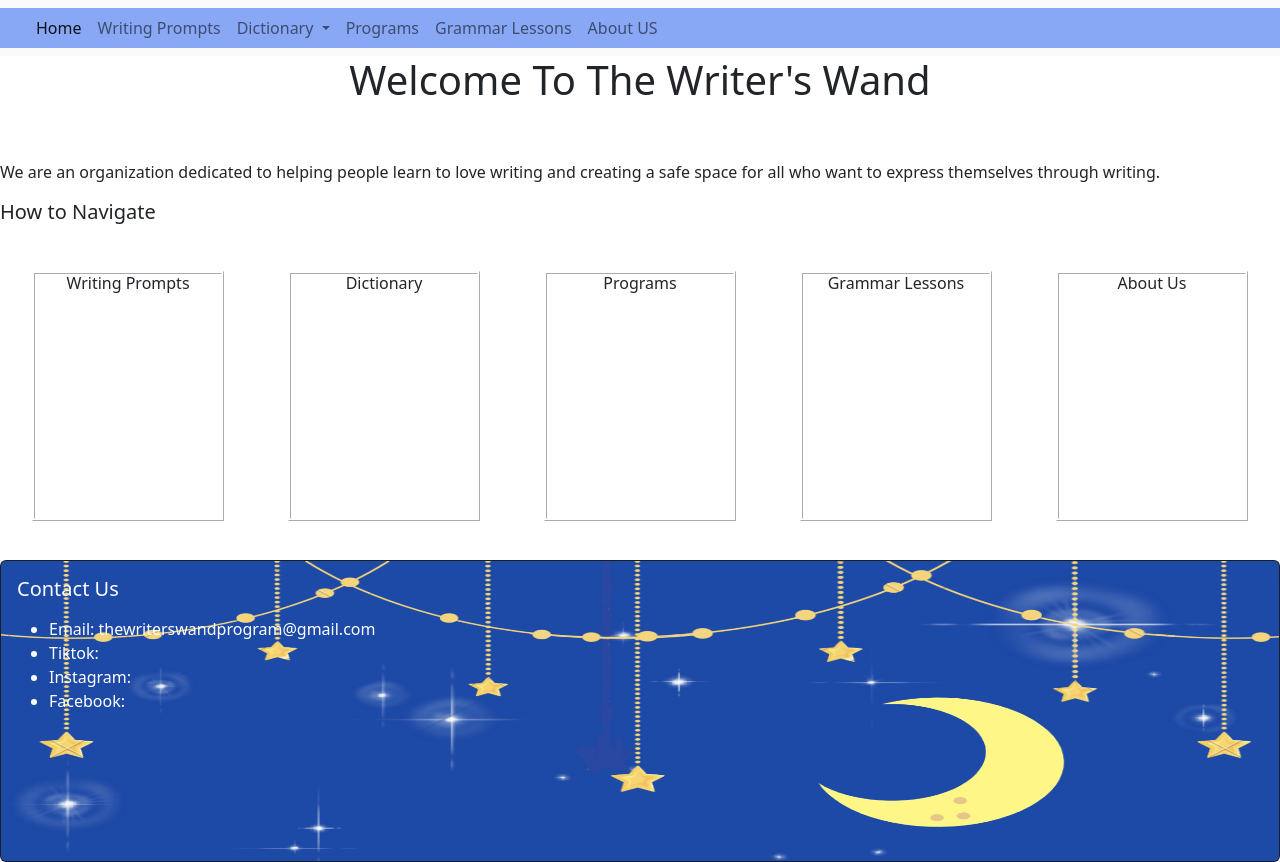
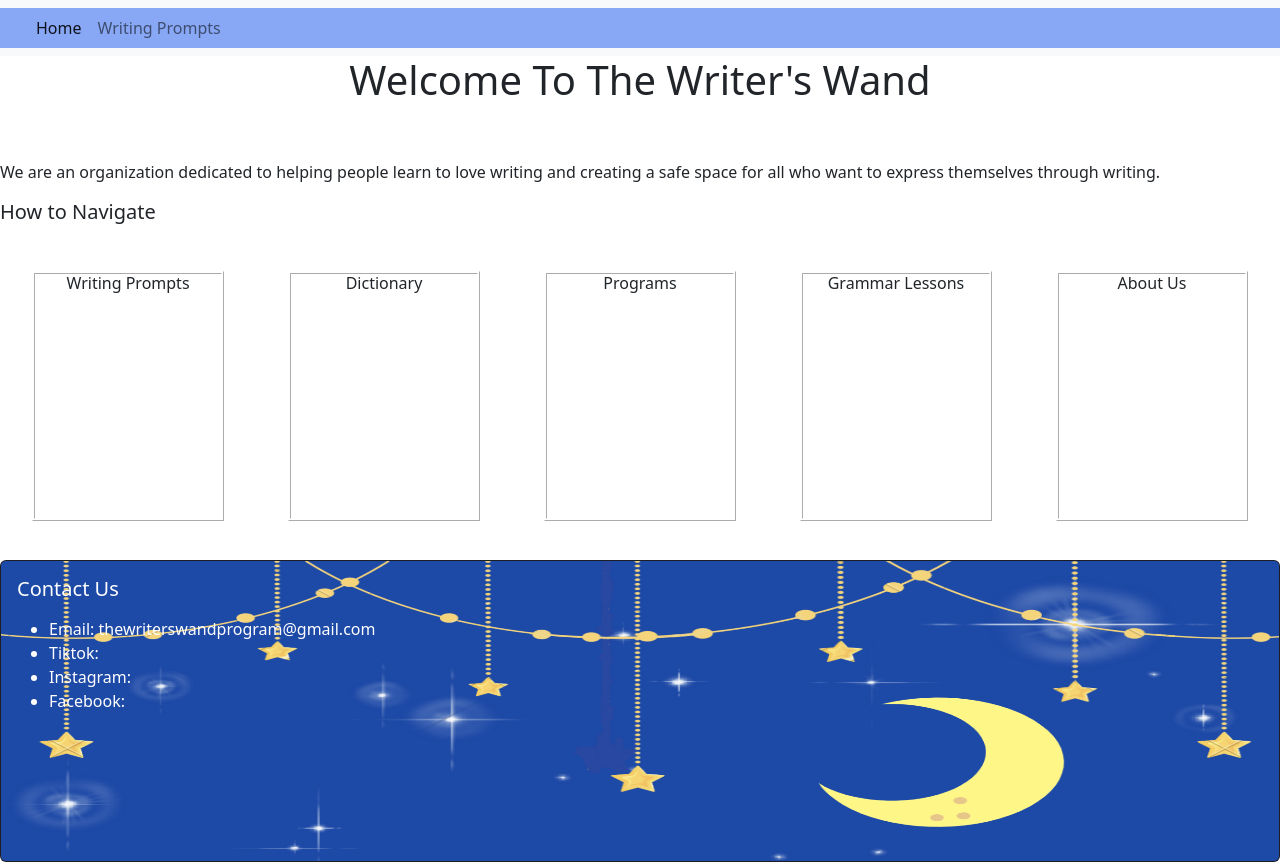
Before and after one commit to ChowdhuryFarihah/twwPrototype, a plain HTML site: page index.html in a window 1280 px wide. Drawn offline with nearby package versions, Linux system fonts and the light colour scheme; a script that the page names is missing.

Commit message:
Update and rename twwPrototype.html to index.html

```diff
--- a/twwPrototype.html
+++ b/index.html
@@ -31,26 +31,10 @@
     <div class="collapse navbar-collapse" id="navbarNavDropdown">
       <ul class="navbar-nav">
         <li class="nav-item">
-          <a class="nav-link active" aria-current="page" href="twwPrototype.html">Home</a>
+          <a class="nav-link active" aria-current="page" href="index.html">Home</a>
         </li>
         <li class="nav-item">
           <a class="nav-link" href="writingprompts.html">Writing Prompts</a>
-        </li>
-       <li class="nav-item dropdown">
-          <a class="nav-link dropdown-toggle" href="#" role="button" data-bs-toggle="dropdown" aria-expanded="false">
-            Dictionary
-          </a>
-          <ul class="dropdown-menu">
-            <li><a class="dropdown-item" href="vocabulary.html">Word of The Day</a></li>
-          </ul>
-        </li> <li class="nav-item">
-          <a class="nav-link" href="programs.html">Programs</a>
-        </li>
-		 <li class="nav-item">
-          <a class="nav-link" href="grammar.html">Grammar Lessons</a>
-        </li>
-		 <li class="nav-item">
-          <a class="nav-link" href="about.html">About US</a>
         </li>
           </ul>
         </li>
```
